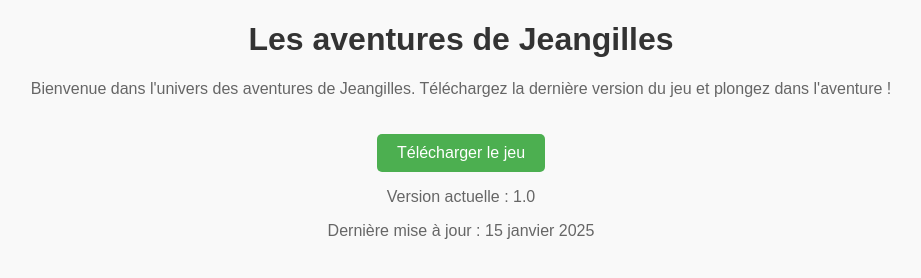
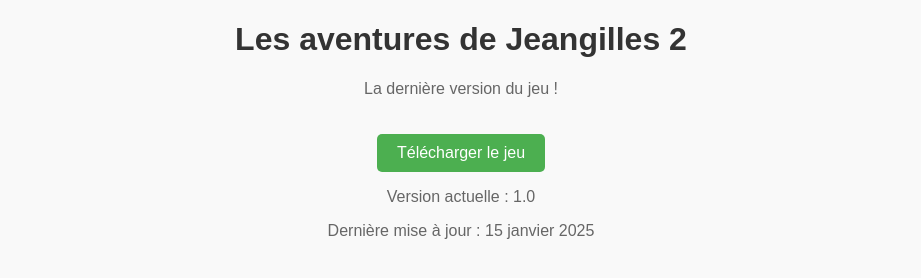
Before and after one commit to Rudy-MARTINS/JEANGILLES, a plain HTML site: page index.html in a window 1280 px wide. Shown: the whole page, without its empty margins (179-1100 px from the left). Drawn offline with Linux system fonts and the light colour scheme.

Commit message:
ajout zip

```diff
--- a/index.html
+++ b/index.html
@@ -3,12 +3,12 @@
 <head>
     <meta charset="UTF-8">
     <meta name="viewport" content="width=device-width, initial-scale=1.0">
-    <title>Les aventures de Jeangilles</title>
+    <title>Les aventures de Jeangilles 2</title>
     <link rel="stylesheet" href="style.css">
 </head>
 <body>
-    <h1>Les aventures de Jeangilles</h1>
-    <p>Bienvenue dans l'univers des aventures de Jeangilles. Téléchargez la dernière version du jeu et plongez dans l'aventure !</p>
+    <h1>Les aventures de Jeangilles 2</h1>
+    <p>La dernière version du jeu  !</p>
     <a href="jeangilles-jeu.zip" class="download-button" download>Télécharger le jeu</a>
     <p>Version actuelle : 1.0</p>
     <p>Dernière mise à jour : 15 janvier 2025</p>
```
Also changed, not shown: 1 other file.
